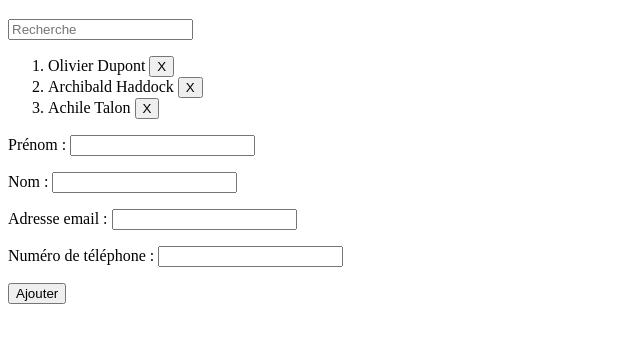
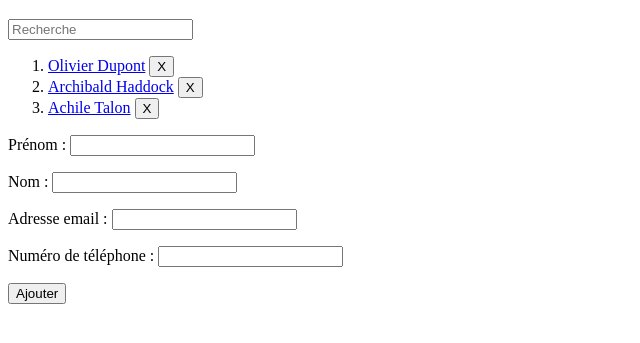
Before and after one commit to EtienneMiret/Solution-TP-AngularJS, a plain HTML site: page index.html in a window 1280 px wide. Shown: the part 61-404 px from the top of the page, without its empty margins (0-640 px from the left). Drawn offline with nearby package versions, Linux system fonts and the light colour scheme; some packages are replaced by stand-ins of ours.

Commit message:
Exercice 8 : Liens vers le détail d’un contact sur la liste de contacts.

```diff
--- a/views/list.html
+++ b/views/list.html
@@ -4,7 +4,7 @@
 
 <ol>
   <li ng-repeat="contact in contacts | filter:query | orderBy:'lastName'"
-    >{{contact.firstName}} {{contact.lastName}}
+    ><a href="#/{{contact.id}}">{{contact.firstName}} {{contact.lastName}}</a>
     <input type="button" ng-click="remove(contact);" value="X"></li>
 </ol>
 
```
